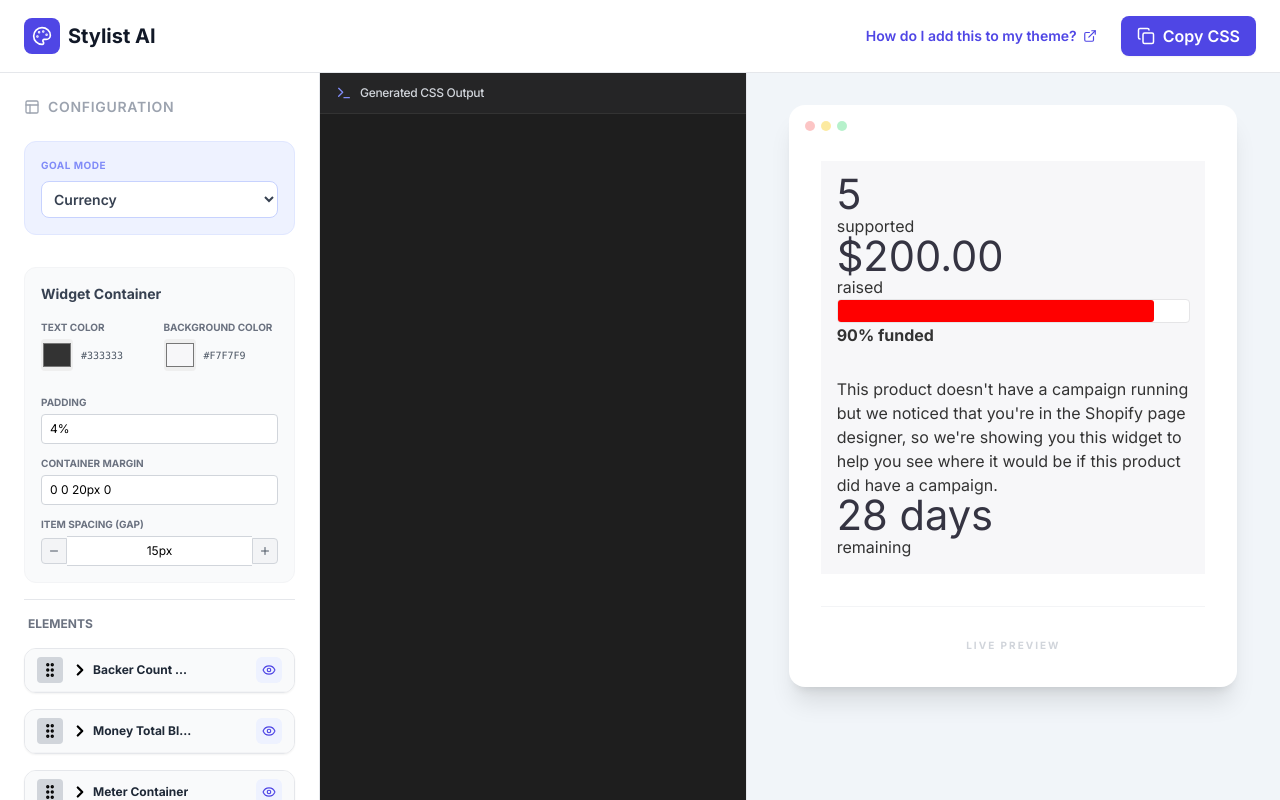
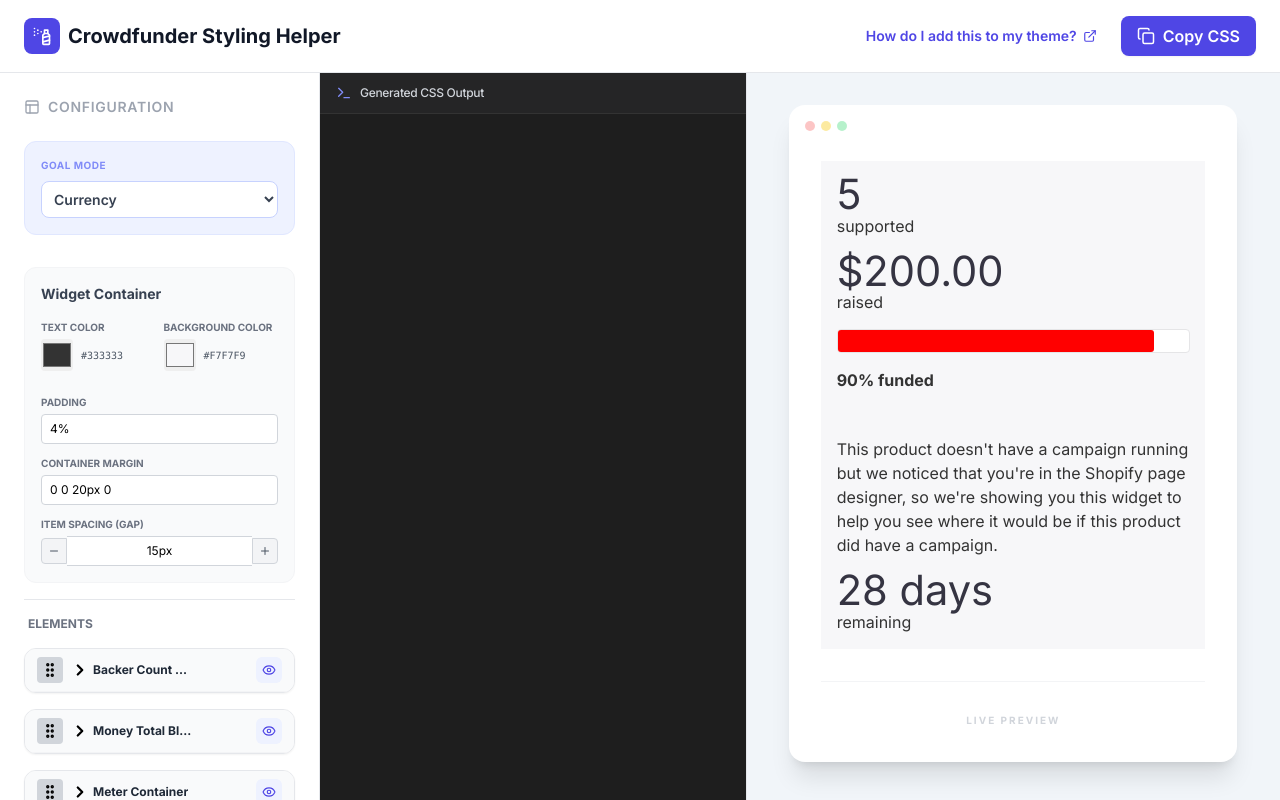
Before and after one commit to JulianSchnehage/crowdfunder-css, a React (Vite) app: page / in a window 1280 px wide. Shown: the top 800 px of the page. Built offline with nearby package versions, Linux system fonts and the light colour scheme.

Commit message:
Change icon, titles. Add some default CSS

```diff
--- a/App.tsx
+++ b/App.tsx
@@ -14,7 +14,7 @@ import {
   sortableKeyboardCoordinates,
   verticalListSortingStrategy,
 } from '@dnd-kit/sortable';
-import { Copy, Check, Palette, Layout, ExternalLink } from 'lucide-react';
+import { Copy, Check, SprayCan, Layout, ExternalLink } from 'lucide-react';
 import { WidgetSettings, ElementStyle, SettingKey } from './types';
 import { INITIAL_SETTINGS } from './constants';
 import SettingsPanel from './components/SettingsPanel';
@@ -157,8 +157,8 @@ const App: React.FC = () => {
     <div className="min-h-screen flex flex-col">
       <header className="bg-white border-b px-6 py-4 flex items-center justify-between sticky top-0 z-50">
         <div className="flex items-center gap-2">
-          <div className="p-2 bg-indigo-600 rounded-lg"><Palette className="text-white w-5 h-5" /></div>
-          <h1 className="text-xl font-bold text-gray-900">Stylist AI</h1>
+          <div className="p-2 bg-indigo-600 rounded-lg"><SprayCan className="text-white w-5 h-5" /></div>
+          <h1 className="text-xl font-bold text-gray-900">Crowdfunder Styling Helper</h1>
         </div>
 
         <div className="flex items-center gap-6">
--- a/constants.ts
+++ b/constants.ts
@@ -87,7 +87,7 @@ export const INITIAL_SETTINGS: WidgetSettings = {
 };
 
 export const BASE_CSS = `
-.crowdfunder-widget { padding: 4%; background-color: #f7f7f9; color: #333; margin-bottom:20px; clear: both; }
+.crowdfunder-widget { display: flex; flex-direction: column; gap: 15px; padding: 4%; background-color: #f7f7f9; color: #333; margin-bottom:20px; clear: both; }
 .crowdfunder-widget span.cf-bignumber { font-size: 2.6rem; line-height: .9em; display: block; color: #353442; }
 .crowdfunder-widget .cf-meter { height: 24px; width: 100%; position: relative; background-color: #fff; overflow: hidden; border: 1px solid #e5e5e7; border-radius: 4px; }
 .crowdfunder-widget .cf-meter span { display: block; height: 100%; background-color: #ff0000; position: absolute; top: 0; left: 0; overflow: hidden; border-radius: 0 3px 3px 0; }
--- a/index.html
+++ b/index.html
@@ -4,7 +4,7 @@
   <head>
     <meta charset="UTF-8" />
     <meta name="viewport" content="width=device-width, initial-scale=1.0" />
-    <title>Crowdfunder Widget Stylist</title>
+    <title>Crowdfunder Styling Helper</title>
     <script src="https://cdn.tailwindcss.com"></script>
     <style>
       @import url('https://fonts.googleapis.com/css2?family=Inter:wght@400;500;600;700&family=Fira+Code:wght@400;500&display=swap');
--- a/metadata.json
+++ b/metadata.json
@@ -1,5 +1,5 @@
 {
-  "name": "Crowdfunder Widget Stylist",
+  "name": "Crowdfunder Styling Helper",
   "description": "A professional CSS styling tool for a custom crowdfunder widget, featuring real-time preview, CSS code generation, and drag-and-drop element reordering.",
   "requestFramePermissions": []
 }
```
